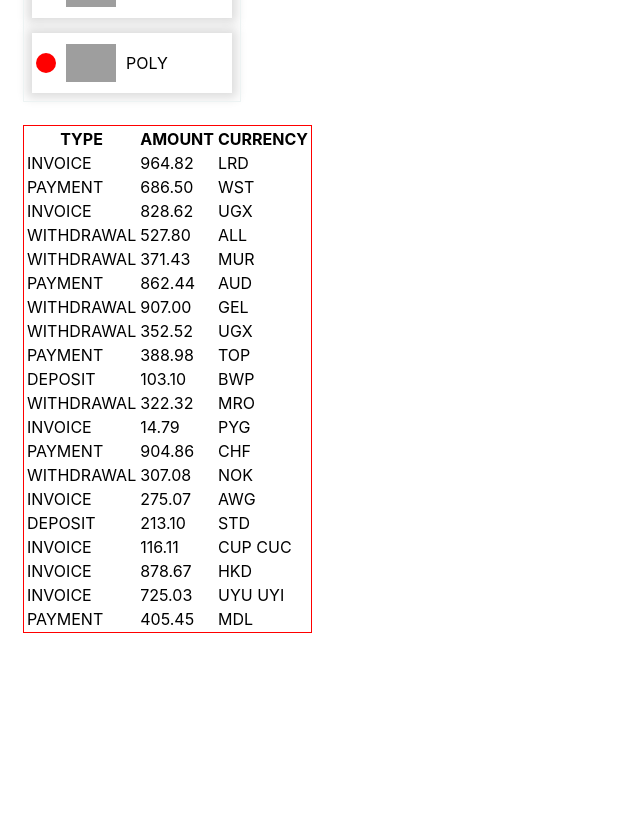
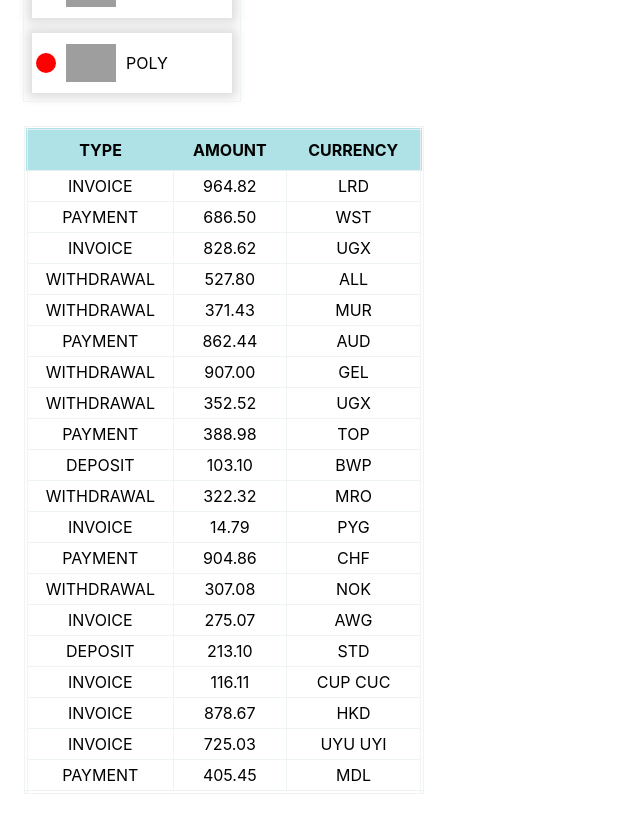
Before and after one commit to Valentin181988/goit-react-hw-01-components, a React (Create React App) app: page / in a window 1280 px wide. Shown: the part 725-1543 px from the top of the page, without its empty margins (0-640 px from the left). Before the commit the page ends 1381 px from the top, so only its background shows below. Built offline with nearby package versions, Linux system fonts and the light colour scheme; grey boxes are pictures that could not be loaded.

Commit message:
Trasactions css

```diff
--- a/src/components/social-profile/SocialProfile.jsx
+++ b/src/components/social-profile/SocialProfile.jsx
@@ -8,7 +8,6 @@ import { Card,
           StatsInfo,
           InfoName,
           StatsInfoValue } from './SocialProfile.styled';
-import { theme } from '../../constants/Theme';
 
 export const SocialProfile = ({user: {avatar, username, tag, location, stats}}) => {
    return(
--- a/src/components/transaction-history/TransactionHistory.jsx
+++ b/src/components/transaction-history/TransactionHistory.jsx
@@ -1,16 +1,16 @@
-import { Table, TableTitle } from "./TransactionHistory.styled";
+import { Table, TableTitle, Thead } from "./TransactionHistory.styled";
 import { TransactionItem } from "./TransactionItem";
 
 export const TransactionHistory = (props) => {
     return(
         <Table>
-            <thead>
+            <Thead>
                 <tr>
                     <TableTitle>Type</TableTitle>
                     <TableTitle>Amount</TableTitle>
                     <TableTitle>Currency</TableTitle>
                 </tr>
-            </thead>
+            </Thead>
             <tbody>
                 {props.items.map(trItem => (
                     <TransactionItem key={trItem.id} trItem={trItem}/>
--- a/src/components/transaction-history/TransactionHistory.styled.jsx
+++ b/src/components/transaction-history/TransactionHistory.styled.jsx
@@ -1,9 +1,19 @@
 import styled from '@emotion/styled';
+import { theme } from '../../constants/Theme';
 
 export const Table = styled.table`
-   outline: 1px solid red;
+   text-align: center;
+   border: 4px double ${theme.colors.whiteGray};
+   border-collapse: collapse;
+   min-width: 400px;
+   border-spacing: 5px 9px;
+`;
+
+export const Thead = styled.thead`
+   background-color: #afe2e6;
 `;
 
 export const TableTitle = styled.th`
    text-transform: uppercase;
+   padding: 10px;
 `;
--- a/src/components/transaction-history/TransactionItem.styled.jsx
+++ b/src/components/transaction-history/TransactionItem.styled.jsx
@@ -1,5 +1,8 @@
 import styled from '@emotion/styled';
+import { theme } from '../../constants/Theme';
 
 export const TableItem = styled.td`
    text-transform: uppercase;
+   padding: 5px;
+   border: 1px solid ${theme.colors.whiteGray};
 `;
```
